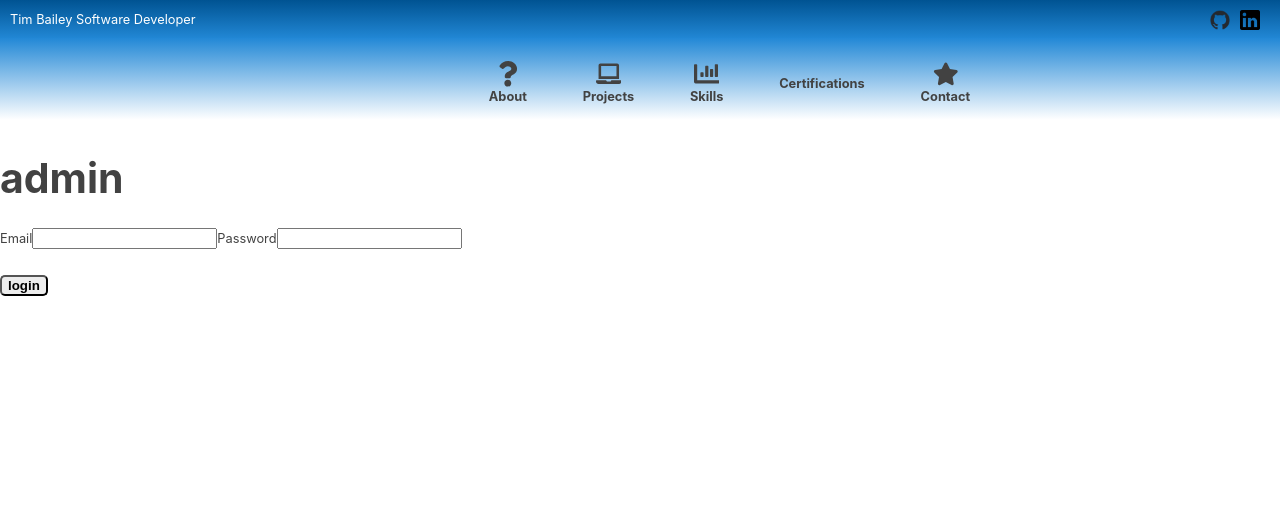
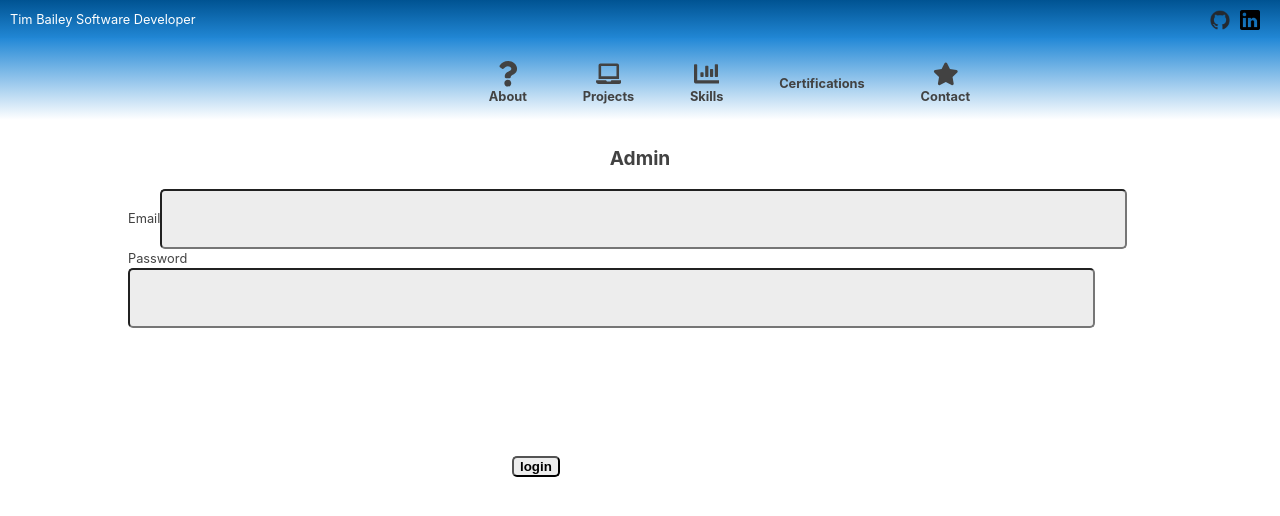
Before and after one commit to t-cbailey/portfolio, a React (Vite) app: page /admin in a window 1280 px wide. Shown: the top 516 px of the page. Built offline with nearby package versions, Linux system fonts and the light colour scheme; some icons are missing.

Commit message:
styled login page

```diff
--- a/src/components/AddProject.tsx
+++ b/src/components/AddProject.tsx
@@ -1,6 +1,7 @@
 import React from "react";
 import "../styling/addProject.css";
 import { postNewProject } from "../../Utils/utils";
+import { useNavigate } from "react-router";
 
 function AddProject() {
   const [input, setInput] = React.useState({
@@ -13,6 +14,9 @@ function AddProject() {
     livelink: "",
     stack: "",
   });
+  const [response, setResponse] = React.useState("");
+
+  const navigate = useNavigate();
 
   const handleInputChange = (
     e:
@@ -52,10 +56,22 @@ function AddProject() {
 
   const handleSubmit = () => {
     return postNewProject(input).then((res) => {
-      console.log(res);
+      setResponse(res);
     });
   };
 
+  const handleBack = () => {
+    setResponse("");
+  };
+
+  if (response !== "") {
+    return (
+      <>
+        <h2>{response}</h2>
+        <button onClick={handleBack}>back</button>
+      </>
+    );
+  } else
     return (
       <>
         <h2 id="addProjTitle">Add project</h2>
--- a/src/components/Admin.tsx
+++ b/src/components/Admin.tsx
@@ -2,6 +2,7 @@ import React from "react";
 import { firebaseSignIn } from "../../Firebase";
 import { getUserById } from "../../Utils/utils";
 import AddProject from "./AddProject";
+import "../styling/admin.css";
 
 function Admin() {
   const [input, setInput] = React.useState({
@@ -9,6 +10,7 @@ function Admin() {
     passwordInput: "",
   });
   const [loggedInUser, setLoggedInUser] = React.useState("");
+  const [error, setError] = React.useState("");
 
   const handleInput = (event: React.ChangeEvent<HTMLInputElement>) => {
     event.preventDefault();
@@ -36,7 +38,7 @@ function Admin() {
             setLoggedInUser(user.email);
           });
         } else {
-          console.log("Unfortunately, we do not recognize those details ☹️");
+          setError("incorrect credentials");
         }
       })
       .catch((error) => {
@@ -47,24 +49,31 @@ function Admin() {
   if (loggedInUser === "") {
     return (
       <>
-        <h1>admin</h1>
-        <form action="submit">
-          <label htmlFor="emailInput">Email</label>
+        <h2 id="adminTitle">Admin</h2>
+        {error !== "" && <h3 id="error">{error}</h3>}
+        <form id="loginForm" action="submit">
+          <label className="inputLabel" htmlFor="emailInput">
+            Email
+          </label>
           <input
+            className="inputField"
             onChange={handleInput}
             name="emailInput"
             id="emailInput"
             type="text"
           />
-          <label htmlFor="passwordInput">Password</label>
+          <label className="inputLabel" htmlFor="passwordInput">
+            Password
+          </label>
           <input
+            className="inputField"
             onChange={handleInput}
             name="passwordInput"
             id="passwordInput"
             type="text"
           />
         </form>
-        <button onClick={handleSubmit} type="submit">
+        <button id="loginButton" onClick={handleSubmit} type="submit">
           login
         </button>
       </>
--- /dev/null
+++ b/src/styling/admin.css
@@ -0,0 +1,20 @@
+#adminTitle {
+  text-align: center;
+}
+
+#error {
+  color: red;
+  margin-left: 10%;
+}
+
+#loginForm {
+  max-width: 80%;
+  padding-left: 10%;
+}
+
+#loginButton {
+  margin: 10% 40%;
+
+  text-align: center;
+  max-width: 20%;
+}
```
Lines whose indentation alone changed are shown as unchanged.
